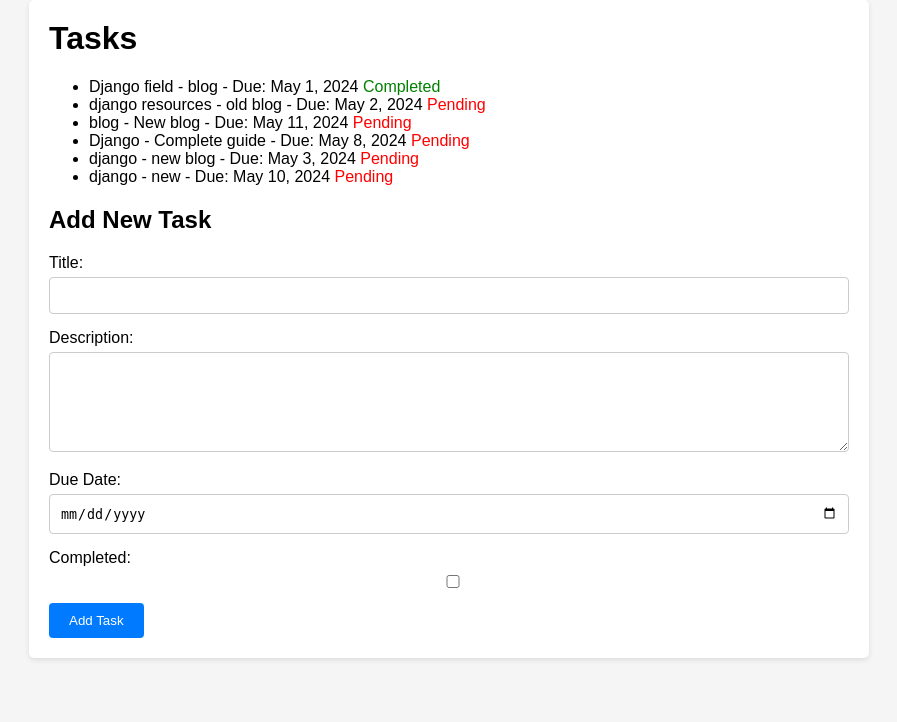
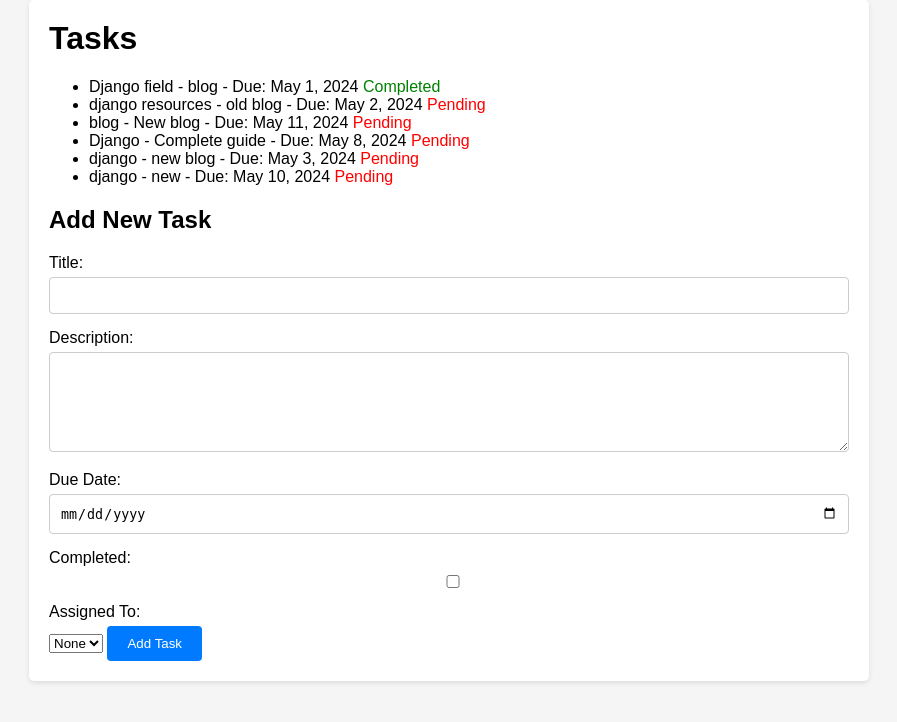
Before and after one commit to kihuni/Simple-todolist, a Django app: page / in a window 1280 px wide. Shown: the top 722 px of the page, without its empty margins (191-1088 px from the left). Run offline with Django 5.2, Linux system fonts and the light colour scheme; data comes from the database, SQL or seed files in the repository; both versions use the stored data as it was after the commit.

Commit message:
added few changes

```diff
--- a/tasks/models.py
+++ b/tasks/models.py
@@ -1,5 +1,5 @@
 from django.db import models
-
+from django.contrib.auth.models import User
 
 class Task(models.Model):
     title = models.CharField(max_length=100)
@@ -7,6 +7,8 @@ class Task(models.Model):
     due_date = models.DateField()
     completed = models.BooleanField(default=False)
     created_at = models.DateTimeField(auto_now_add=True)
+    assigned_to = models.ForeignKey(User, on_delete=models.CASCADE, related_name='assigned_tasks', null=True, blank=True)
+    created_by = models.ForeignKey(User, on_delete=models.CASCADE, related_name='created_tasks', null=True)
 
     def __str__(self):
         return self.title
--- a/tasks/templates/tasks/task_list.html
+++ b/tasks/templates/tasks/task_list.html
@@ -69,6 +69,9 @@
                 {% else %}
                     <span style="color: red;">Pending</span>
                 {% endif %}
+                {% if task.assigned_to %}
+                    - Assigned to: {{ task.assigned_to.username }}
+                {% endif %}
             </li>
             {% endfor %}
         </ul>
@@ -84,6 +87,13 @@
             <input type="date" id="due_date" name="due_date" required><br>
             <label for="completed">Completed:</label>
             <input type="checkbox" id="completed" name="completed">
+            <label for="assigned_to">Assigned To:</label>
+            <select id="assigned_to" name="assigned_to">
+                <option value="" selected>None</option>
+                {% for user in users %}
+                <option value="{{ user.id }}">{{ user.username }}</option>
+                {% endfor %}
+            </select>
             <input type="submit" value="Add Task">
         </form>
     </div>
```
Also changed, not shown: tasks/admin.py (+7 -1 lines), db.sqlite3, tasks/migrations/0002_task_assigned_to_task_created_by.py (added).
